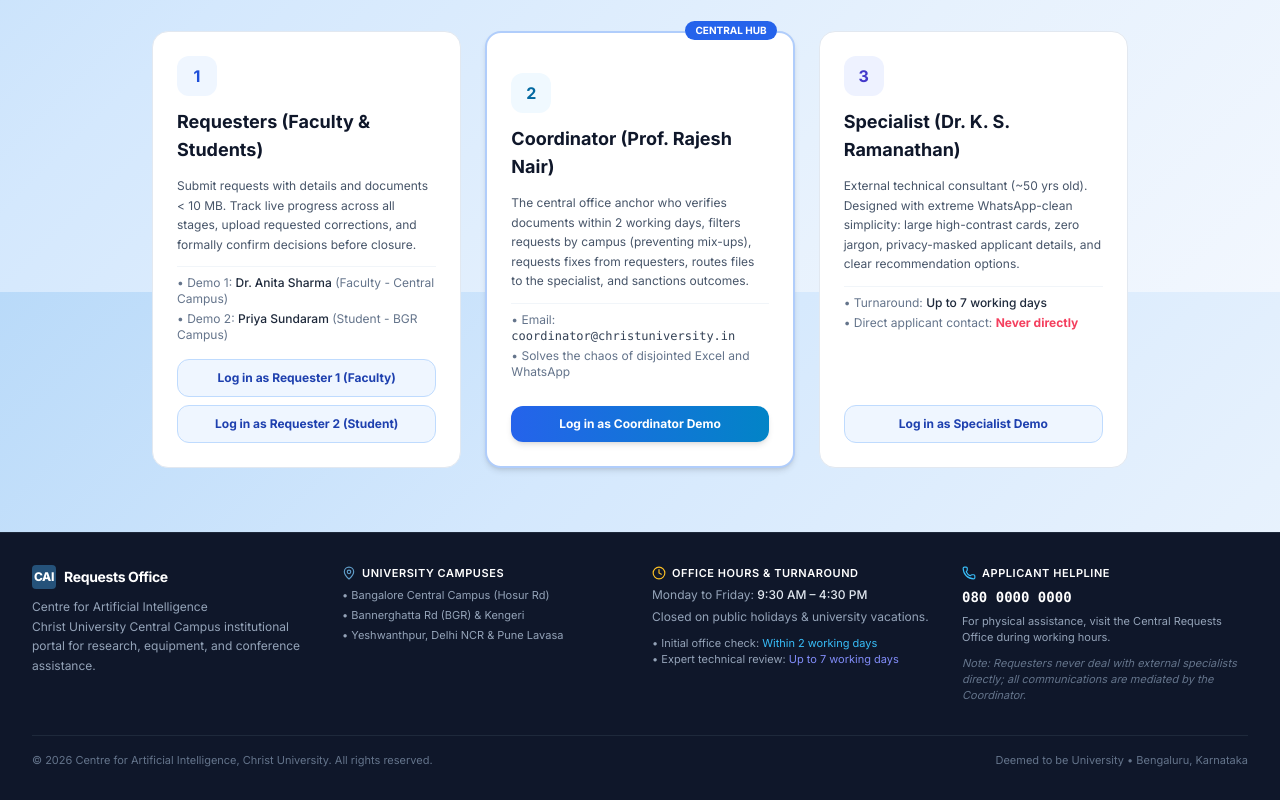
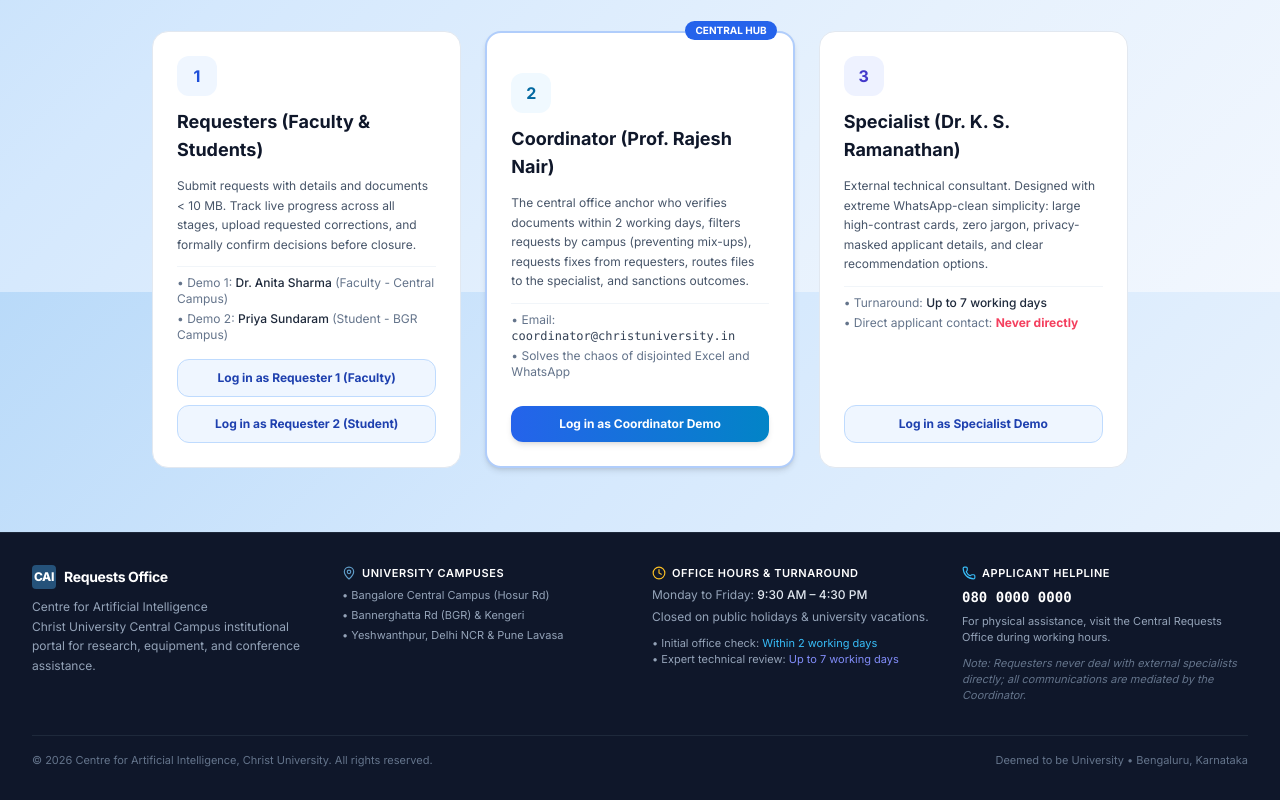
Before and after one commit to techaxadi01/CAI-Request-Portal, a React (Vite) app in the folder client/: page / in a window 1280 px wide. Shown: the part 1308-2108 px from the top of the page. Built offline with nearby package versions, Linux system fonts and the light colour scheme; no server answers.

Commit message:
fix: remove age references from specialist descriptions across README and UI

```diff
--- a/client/src/pages/HomePage.jsx
+++ b/client/src/pages/HomePage.jsx
@@ -246,7 +246,7 @@ export default function HomePage({ setCurrentView }) {
                 Specialist (Dr. K. S. Ramanathan)
               </h4>
               <p className="text-xs text-slate-600 dark:text-slate-400 leading-relaxed">
-                External technical consultant (~50 yrs old). Designed with extreme WhatsApp-clean simplicity: large high-contrast cards, zero jargon, privacy-masked applicant details, and clear recommendation options.
+                External technical consultant. Designed with extreme WhatsApp-clean simplicity: large high-contrast cards, zero jargon, privacy-masked applicant details, and clear recommendation options.
               </p>
               <div className="text-xs text-slate-500 space-y-1 pt-2 border-t border-slate-100 dark:border-slate-800">
                 <div>• Turnaround: <span className="font-medium text-slate-800 dark:text-slate-200">Up to 7 working days</span></div>
--- a/client/src/pages/SpecialistDashboard.jsx
+++ b/client/src/pages/SpecialistDashboard.jsx
@@ -77,7 +77,7 @@ export default function SpecialistDashboard({ setCurrentView, setSelectedRequest
 
   return (
     <div className="max-w-7xl mx-auto px-4 py-8 space-y-6">
-      {/* Specialist Header (WhatsApp-clean, high clarity, age ~50 tailored) */}
+      {/* Specialist Header (WhatsApp-clean, high clarity) */}
       <div className="bg-gradient-to-r from-christ-900 via-christ-800 to-slate-900 text-white rounded-2xl p-6 shadow-md border border-christ-700 flex flex-col md:flex-row md:items-center md:justify-between gap-4">
         <div className="space-y-1">
           <div className="inline-flex items-center gap-2 px-2.5 py-0.5 rounded-full bg-christ-800 text-sky-200 text-xs font-semibold">
```
Also changed, not shown: 1 other file (tests, documents, lock files or other folders).
